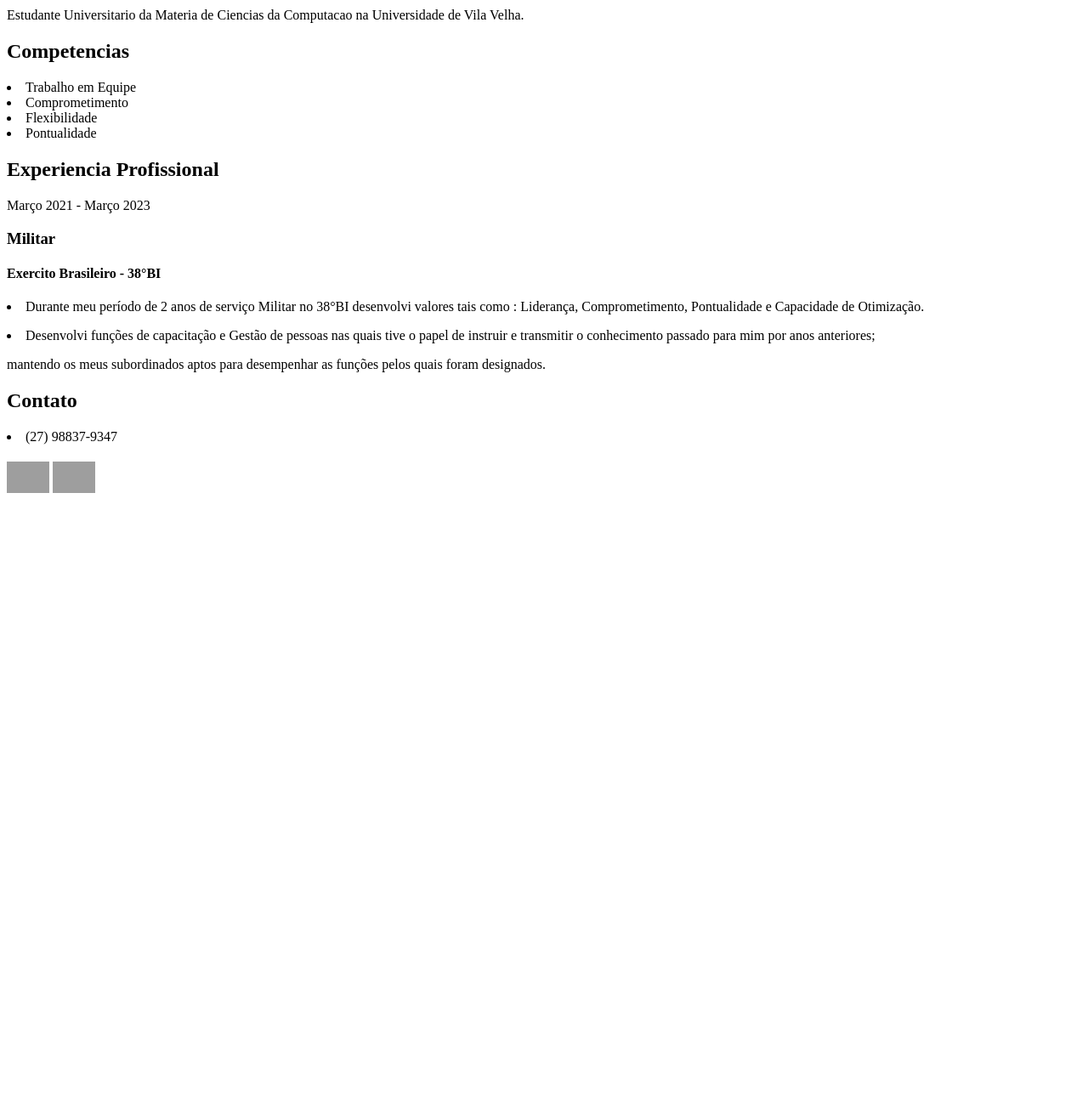
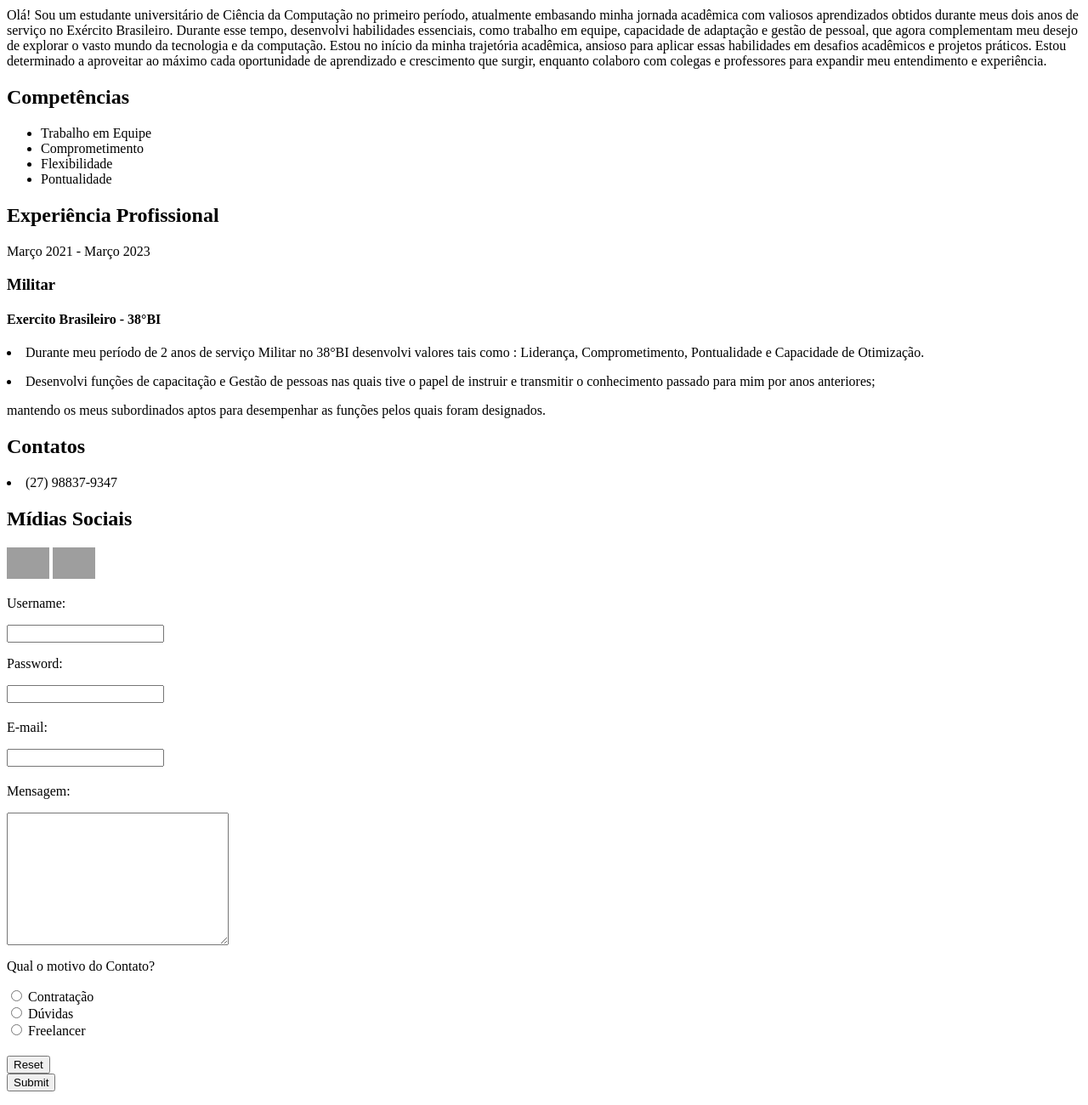
Before and after one commit to fnt0701/Portifolio, a plain HTML site: page index.html in a window 1280 px wide. Shown: the part 349-1649 px from the top of the page at 85% size. Before the commit the page ends 941 px from the top, so only its background shows below. Drawn offline with Linux system fonts and the light colour scheme; grey boxes are pictures that could not be loaded.

Commit message:
Add files via upload

```diff
--- a/index.html
+++ b/index.html
@@ -1,26 +1,84 @@
 <html>
-    <title> Curriculo </title>
-    <body><h1> Leonardo Garcia Fantinato</h1></body>
+    <title> Currículo </title>
+    <body><h1>Leonardo Garcia Fantinato</h1></body>
     <img src="https://decider.com/wp-content/uploads/2019/06/how-to-sell-drugs-online-2.jpg?quality=75&strip=all" width="300" alt="">
     <h2> Sobre mim </h2>
-    <p> Estudante Universitario da Materia de Ciencias da Computacao na Universidade de Vila Velha.</p>
-    <h2>Competencias</h2>
-    <li>Trabalho em Equipe</li>
-    <li>Comprometimento</li>
-    <li>Flexibilidade</li>
-    <li>Pontualidade</li>
-    <h2> Experiencia Profissional</h2>
+    <p> Olá! Sou um estudante universitário de Ciência da Computação no primeiro período, atualmente embasando minha jornada acadêmica com valiosos aprendizados obtidos durante meus dois anos de serviço no Exército Brasileiro. Durante esse tempo, desenvolvi habilidades essenciais, como trabalho em equipe, capacidade de adaptação e gestão de pessoal, que agora complementam meu desejo de explorar o vasto mundo da tecnologia e da computação. Estou no início da minha trajetória acadêmica, ansioso para aplicar essas habilidades em desafios acadêmicos e projetos práticos. Estou determinado a aproveitar ao máximo cada oportunidade de aprendizado e crescimento que surgir, enquanto colaboro com colegas e professores para expandir meu entendimento e experiência.</p>
+    <h2>Competências</h2>
+    <ul>
+        <li>Trabalho em Equipe</li>
+        <li>Comprometimento</li>
+        <li>Flexibilidade</li>
+        <li>Pontualidade</li>
+
+    </ul>
+
+
+    <h2> Experiência Profissional</h2>
     <p>Março 2021 - Março 2023</p>
     <h3> Militar </h3>
     <h4>Exercito Brasileiro - 38°BI</h4>
     <p></p>
     <li>Durante meu período de 2 anos de serviço Militar no 38°BI desenvolvi valores tais como : Liderança, Comprometimento, Pontualidade e Capacidade de Otimização.</li>
-    <p></p>
+<p></p>
 <li>Desenvolvi funções de capacitação e Gestão de pessoas nas quais tive o papel de instruir e transmitir o conhecimento passado para mim por anos anteriores;
     <p>mantendo os meus subordinados aptos para desempenhar as funções pelos quais foram designados.</p></li>
-<h2>Contato</h2>
+
+
+
+    <h2>Contatos</h2>
 <li>(27) 98837-9347</li>
+
 <h2></h2>
+
+
+<h2>Mídias Sociais</h2>
+
 <a target="_blank" href="https://www.linkedin.com/in/leonardo-fantinato-1060ab2a5/"><img src="https://cdn-icons-png.flaticon.com/256/174/174857.png" alt="" width="50"></a>
 <a target="_blank" href="https://www.instagram.com/leo.fantinato7"><img src="https://img1.gratispng.com/20240112/ejq/transparent-instagram-logo-colorful-camera-with-red-light-on-black-background65a1f32c3020d6.2053294017051123641971.jpg" alt="" width="50"></a>
+
+
+
+<form action="">
+
+   <ul></ul><label for="Username">Username:</label>
+    <ul></ul><input type="login" id="Username" minlength="6" maxlength="15" required>
+
+    <ul></ul><label for="Password">Password:</label>
+    <ul></ul><input type="Password" id="password"><br>
+
+    <h2></h2>
+
+    <label for="E-mail">E-mail:</label>
+    <ul></ul><input type="E-mail" id="e-mail"><br>
+
+    <h2></h2>
+
+    <label for="Mensagem">Mensagem:</label><br>
+    <ul></ul><textarea name="Mensagem" id="" cols="30" rows="10"></textarea><br>
+
+    <p>Qual o motivo do Contato?</p>
+
+    <input type="radio" id="Contratação" name="con_motiv" value="Contratação">
+    <label for="Contratação">Contratação</label><br>
+
+    <input type="radio" id="Dúvidas" name="con_motiv" value="Dúvidas">
+    <label for="Dúvidas">Dúvidas</label><br>
+
+    <input type="radio" id="Serviço Freelancer" name="conv_motiv" value="Freelancer">
+    <label for="Freelancer">Freelancer</label><br>
+
+    <h2></h2>
+    <input type="reset"><br>
+
+    <input type="submit">
+
+
+
+
+ </form>
+
+</ul>
+
+</form>
 </html>
```
